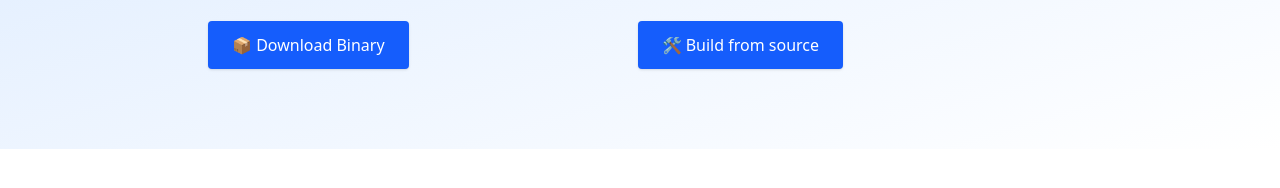
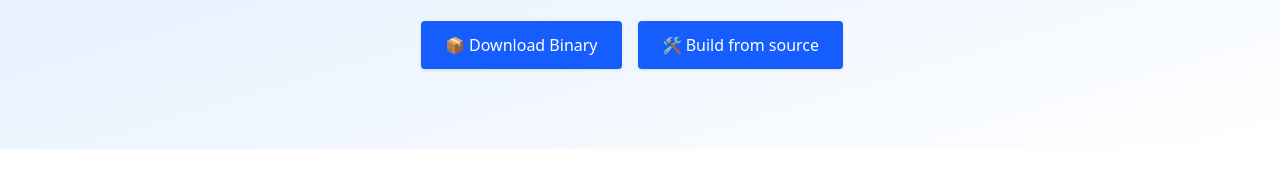
Before and after one commit to arjav0703/grub, a plain HTML site: page index.html in a window 1280 px wide. Shown: the part 295-483 px from the top of the page. Drawn offline with nearby package versions, Linux system fonts and the light colour scheme.

Commit message:
center div

```diff
--- a/index.html
+++ b/index.html
@@ -22,7 +22,7 @@
       <p class="text-lg text-gray-700 mb-6">
         RustHTTP is an open-source HTTP server built in Rust. Blazing fast, and designed for embedded and cloud-native systems.
       </p>
-      <div class="flex gap-4 justify-between">
+      <div class="flex gap-4 justify-center">
       <a href="https://github.com/arjav0703/http-server/releases/latest" class="bg-blue-600 text-white px-6 py-3 rounded shadow hover:bg-blue-700 transition">
         📦 Download Binary
       </a>
```
